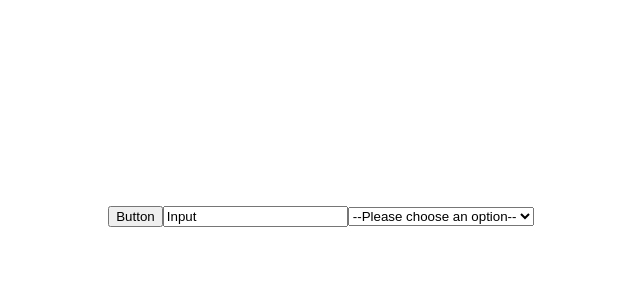
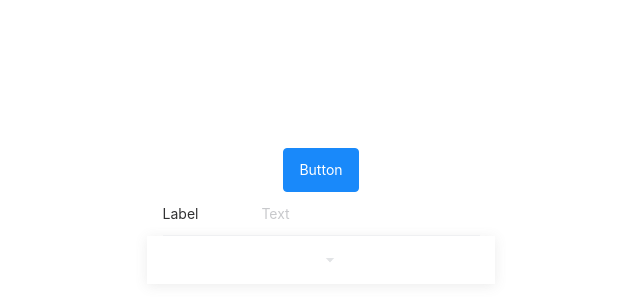
Before and after one commit to altrusl/ui-kit-test, a Vue app: page / in a window 1280 px wide. Shown: the part 184-484 px from the top of the page, without its empty margins (319-959 px from the left). Built offline with nearby package versions, Linux system fonts and the light colour scheme.

Commit message:
Initial commit

```diff
--- a/package.json
+++ b/package.json
@@ -9,6 +9,7 @@
     "preview": "vite preview"
   },
   "dependencies": {
+    "vant": "^4.6.0",
     "vue": "^3.2.47"
   },
   "devDependencies": {
--- a/src/App.vue
+++ b/src/App.vue
@@ -1,16 +1,24 @@
 <script setup>
+import { Button } from 'vant';
+import { Field } from 'vant';
+import { DropdownMenu, DropdownItem } from 'vant';
+
+const option1 = [
+      { text: 'Option1', value: 0 },
+      { text: 'Option2', value: 1 },
+      { text: 'Option3', value: 2 },
+    ];
+
 </script>
 
 <template>
-  <button>Button</button>
+  <Button type="primary" >Button</Button>
 
-  <input type="text" value="Input" />
+  <Field v-model="value" label="Label" placeholder="Text" />
 
-  <select name="pets" id="pet-select">
-    <option value="">--Please choose an option--</option>
-    <option value="dog">Dog</option>
-    <option value="cat">Cat</option>
-</select>
+  <dropdown-menu>
+  <dropdown-item v-model="value1" :options="option1" />
+</dropdown-menu>
 </template>
 
 <style scoped>
--- a/src/main.js
+++ b/src/main.js
@@ -2,4 +2,8 @@ import { createApp } from 'vue'
 import './style.css'
 import App from './App.vue'
 
-createApp(App).mount('#app')
+import 'vant/lib/index.css';
+
+const app = createApp(App);
+// app.use(Button);
+app.mount('#app')
```
Also changed, not shown: 1 other file (tests, documents, lock files or other folders).
